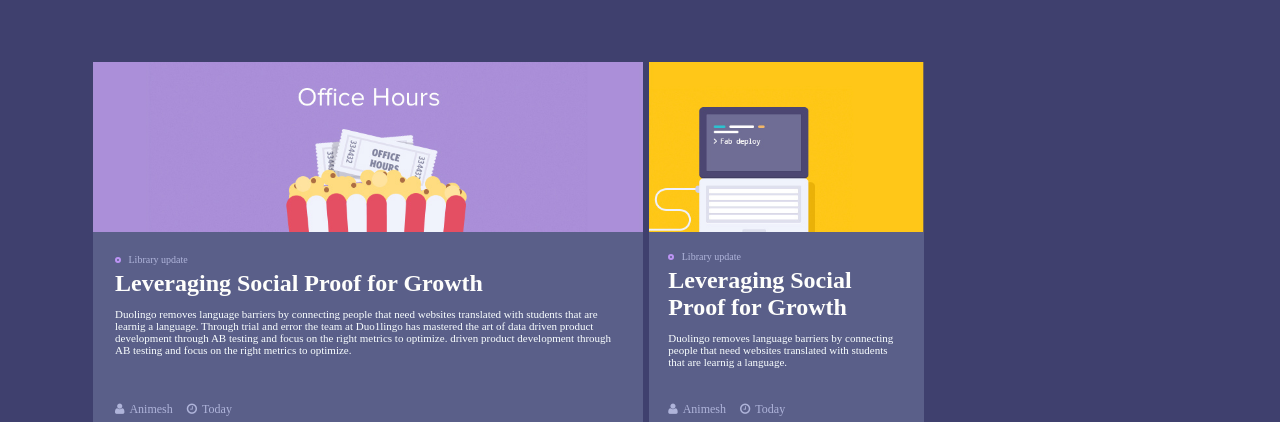
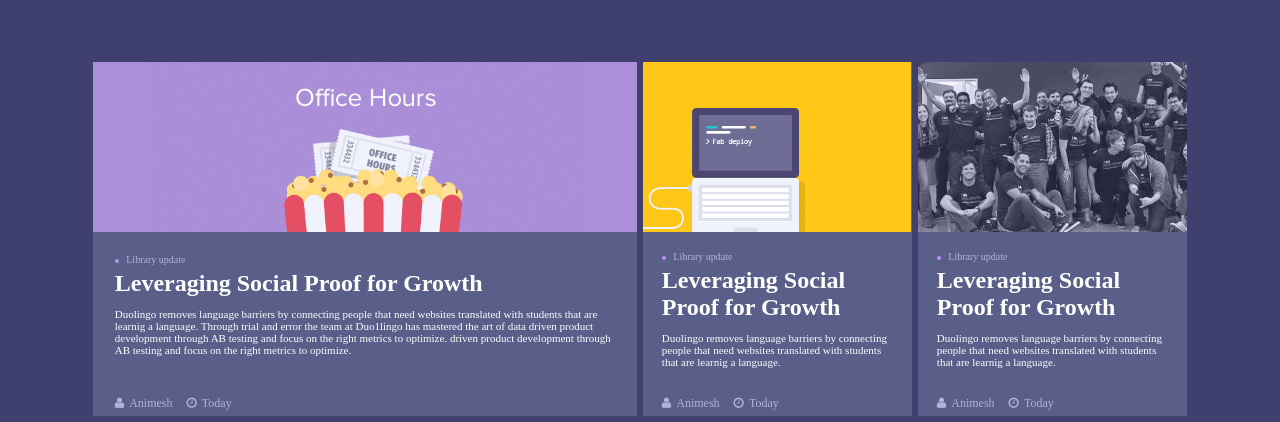
Before and after one commit to AnimeshSaraswat/NewsFeed, a plain HTML site: page index.html in a window 1280 px wide. Shown: the part 41-463 px from the top of the page. Drawn offline with Linux system fonts and the light colour scheme.

Commit message:
fixed the breking of the layout of the columns

```diff
--- a/css/style.css
+++ b/css/style.css
@@ -1,3 +1,8 @@
+* {
+  -webkit-box-sizing: border-box;
+  -moz-box-sizing: border-box;
+  box-sizing: border-box;
+}
 html,body {
   margin: 0px;
 }
@@ -23,7 +28,6 @@ button:focus {
   vertical-align: top;
   background-color: #5a5f89;
   border: 3px solid #3F406E;
-  /*margin-bottom: 1%;*/
 }
 
 .img-responsive {
```
